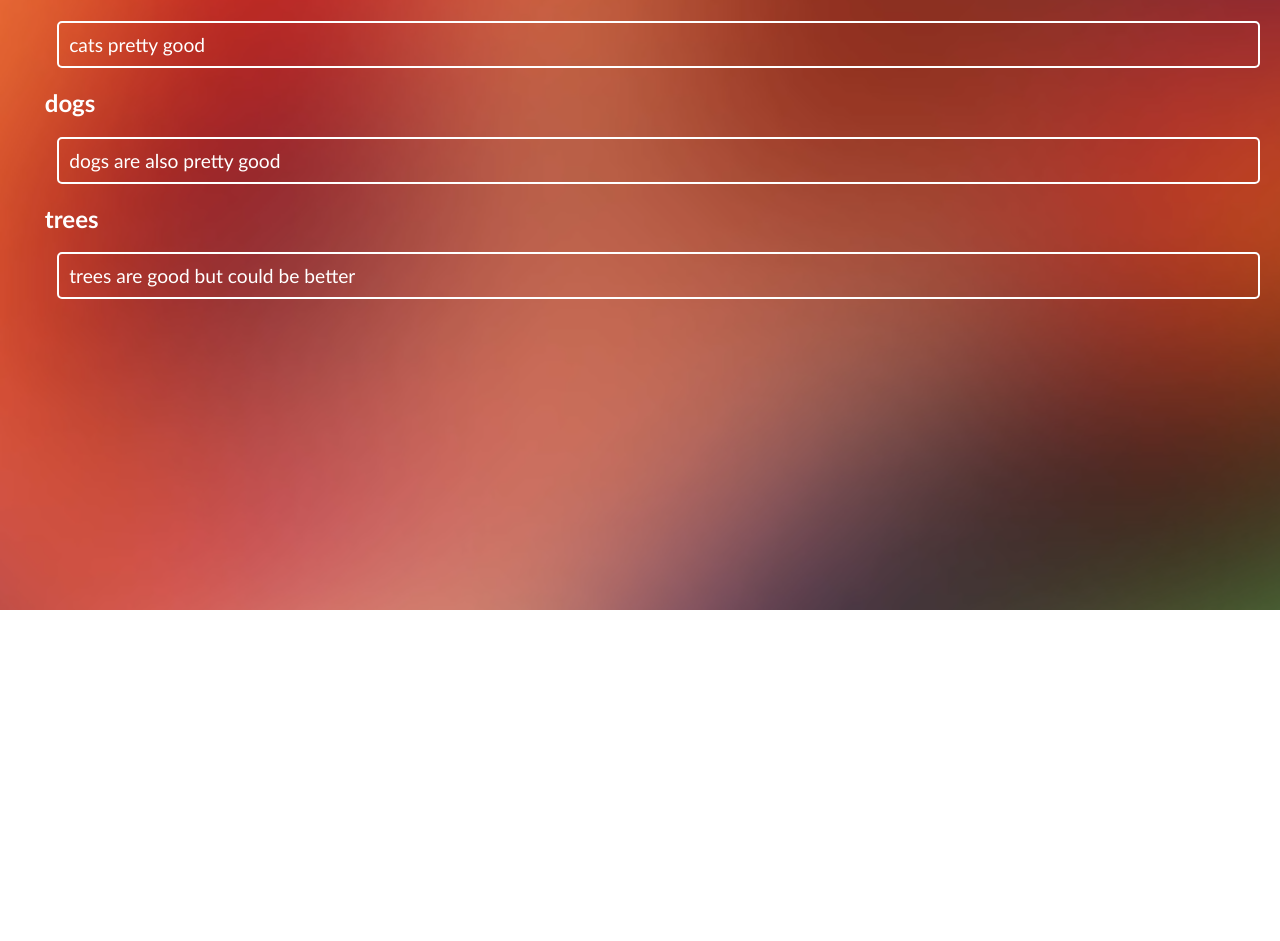
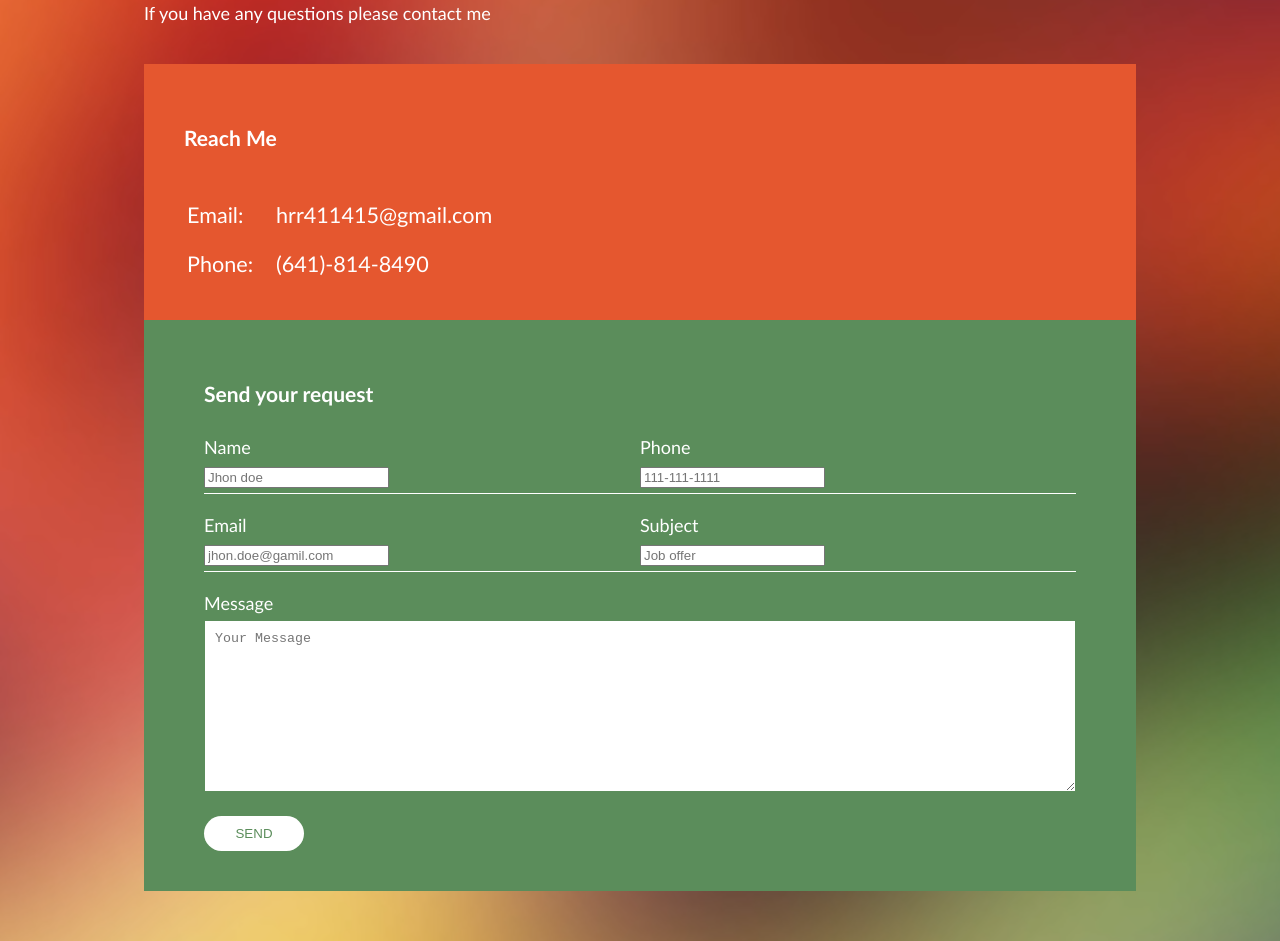
Before and after one commit to MrDangos/HugoRamirez, a plain HTML site: page html/Exp.html in a window 1280 px wide. Shown: the part 190-1131 px from the top of the page. Before the commit the page ends 800 px from the top, so only its background shows below. Drawn offline with Linux system fonts and the light colour scheme.

Commit message:
contact me page update and touch ups

```diff
--- a/css/Exp.css
+++ b/css/Exp.css
@@ -1,17 +1,70 @@
 
-h1 {margin-left: 5%;
-    font-family: 'Trebuchet MS', 'Lucida Sans Unicode', 'Lucida Grande',
-    'Lucida Sans', Arial, sans-serif;}
-h2{margin-left: 2%;
-    font-family: 'Trebuchet MS', 'Lucida Sans Unicode', 'Lucida Grande',
-    'Lucida Sans', Arial, sans-serif;}
-p {margin-left: 3%;
-    font-family: 'Trebuchet MS', 'Lucida Sans Unicode', 'Lucida Grande',
-    'Lucida Sans', Arial, sans-serif;
-    border: 2px solid white;
-    border-radius: 5px;
-    padding-left: 10px;
-    padding-top: 10px;
-    padding-right: 10px;
-    padding-bottom: 10px;
-    font-size: larger;}
+div.contact-box {display: flex;
+    flex-direction: column-reverse;}
+@media screen and (min-width: 500px) {
+    body{
+        font-family: 'Trebuchet MS', 'Lucida Sans Unicode', 'Lucida Grande',
+        'Lucida Sans', Arial, sans-serif;
+        font-size: large;}
+    .contact {width: 80%;
+        margin: 50px auto;}
+
+    .contact-box {background: #5b8d5b;
+        display: flex;}
+
+    .contact-left {flex-basis: 60%;
+        padding: 40px 60px;}
+
+    .contact-right { flex-basis: 40%;
+        padding: 40px;
+        background-color:#e5572f;
+        color: #fff;}
+
+    h1 {margin-bottom: 10px;}
+    p {font-size: large;}
+    .contact p{margin-bottom: 40px;}
+
+    .input-row{display: flex;
+        justify-content: space-between;
+        margin-bottom: 20px;
+    }
+
+    .input-row{flex-basis: 45%;}
+
+    .input-group{width: 100%;
+        border: none;
+        border-bottom: 1px solid #fff;
+        outline: none;
+        padding-bottom: 5px;}
+
+    textarea {width: 100%;
+        border: 1px solid #5b8d5b;
+        outline:none;
+        padding: 10px;
+        box-sizing: border-box;}
+
+    label{margin-bottom: 6px;
+        display: block;
+        color: #fff;}
+
+    button {background: #fff;
+        width: 100px;
+        border: #e5572f;
+        outline: none;
+        color: #5b8d5b;
+        height: 35px;
+        border-radius: 30px;
+        margin-top: 20px;}
+
+
+    .contact-left h3 { color: #fff;
+        font-weight: 600;
+        margin-bottom:30px }
+
+    .contact-right h3 {
+        font-weight: 600;
+        margin-bottom:30px }
+
+    tr td:first-child{padding-right: 20px;}
+    tr td{padding-top:20px ;
+        font-size: larger;}}
--- a/css/about.css
+++ b/css/about.css
@@ -6,7 +6,8 @@ img {height: 20%;
         width: 300px;}}
     @media screen and (min-width: 700px) {
         img {height: 300%;
-            width: 200%;}}
+            width: 200%;
+            margin-left: 5em;}}
 
 div {display: flex;
         flex-direction: column;}
--- a/html/Exp.html
+++ b/html/Exp.html
@@ -15,12 +15,52 @@
     </nav>
 </head>
 <body>
-    <h1>Contacts</h1>
-    <h2>cat</h2>
-    <p>cats pretty good</p>
-    <h2>dogs</h2>
-    <p>dogs are also pretty good</p>
-    <h2>trees</h2>
-    <p>trees are good but could be better</p>
+    <div class="contact">
+        <h1>Contact Me</h1>
+        <p>If you have any questions please contact me</p>
+        <div class="contact-box">
+            <div class="contact-left">
+                <h3>Send your request</h3>
+                <form>
+                    <div class="input-row">
+                        <div class="input-group">
+                            <label>Name</label>
+                            <input type="text" placeholder="Jhon doe">
+                        </div>
+                        <div class="input-group">
+                            <label>Phone</label>
+                            <input type="text" placeholder="111-111-1111">
+                        </div>
+                    </div>
+                    <div class="input-row">
+                        <div class="input-group">
+                            <label>Email</label>
+                            <input type="email" placeholder="jhon.doe@gamil.com">
+                        </div>
+                        <div class="input-group">
+                            <label>Subject</label>
+                            <input type="text" placeholder="Job offer">
+                        </div>
+                    </div>
+                    <label>Message</label>
+                    <textarea rows="10" placeholder="Your Message"></textarea>
+                    <button type="submit">SEND</button>
+                </form>
+            </div>
+            <div class="contact-right">
+                <h3>Reach Me</h3>
+                <table>
+                    <tr>
+                        <td>Email:</td>
+                        <td>hrr411415@gmail.com</td>
+                    </tr>
+                    <tr>
+                        <td>Phone:</td>
+                        <td>(641)-814-8490</td>
+                    </tr>
+                </table>
+            </div>
+        </div>
+    </div>
 </body>
 </html>
```
Also changed, not shown: html/about.html (+1 -1 lines), index.html (+3 -3 lines).
